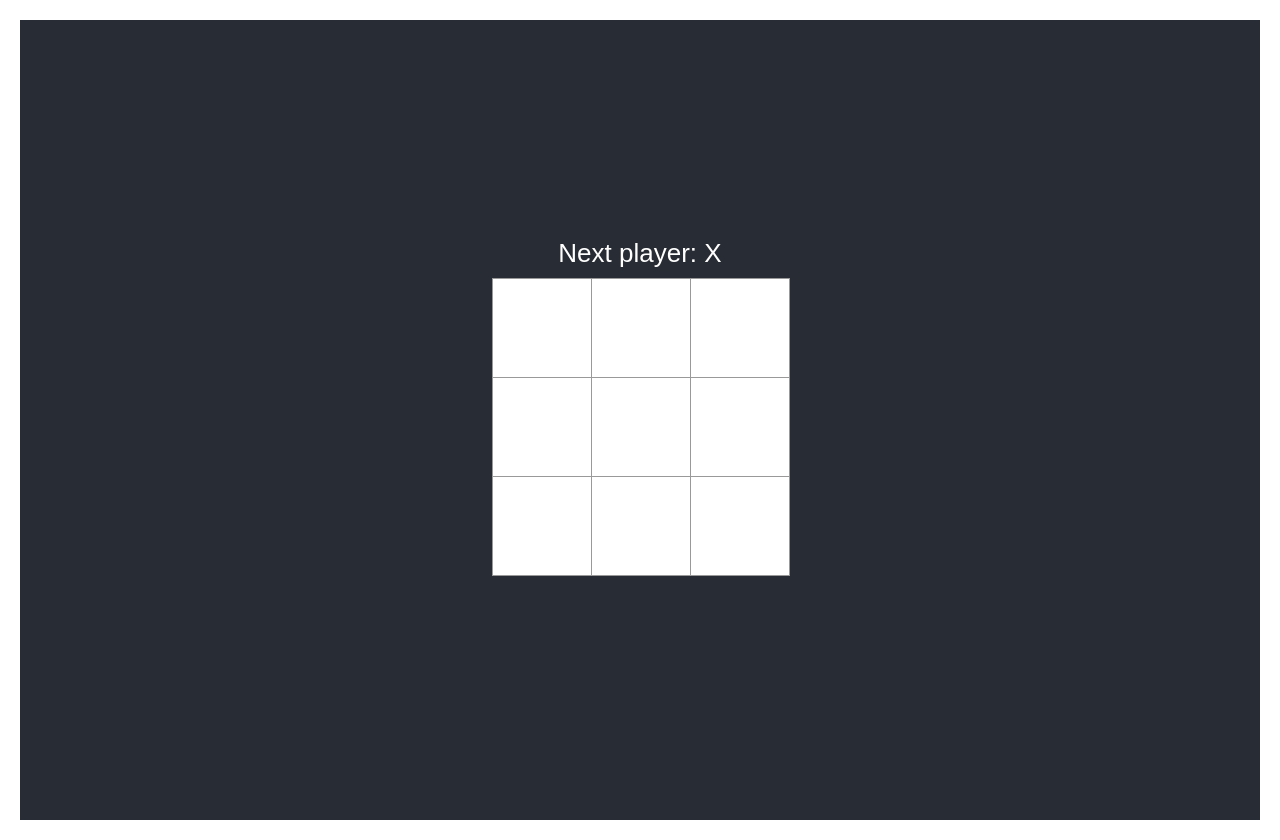
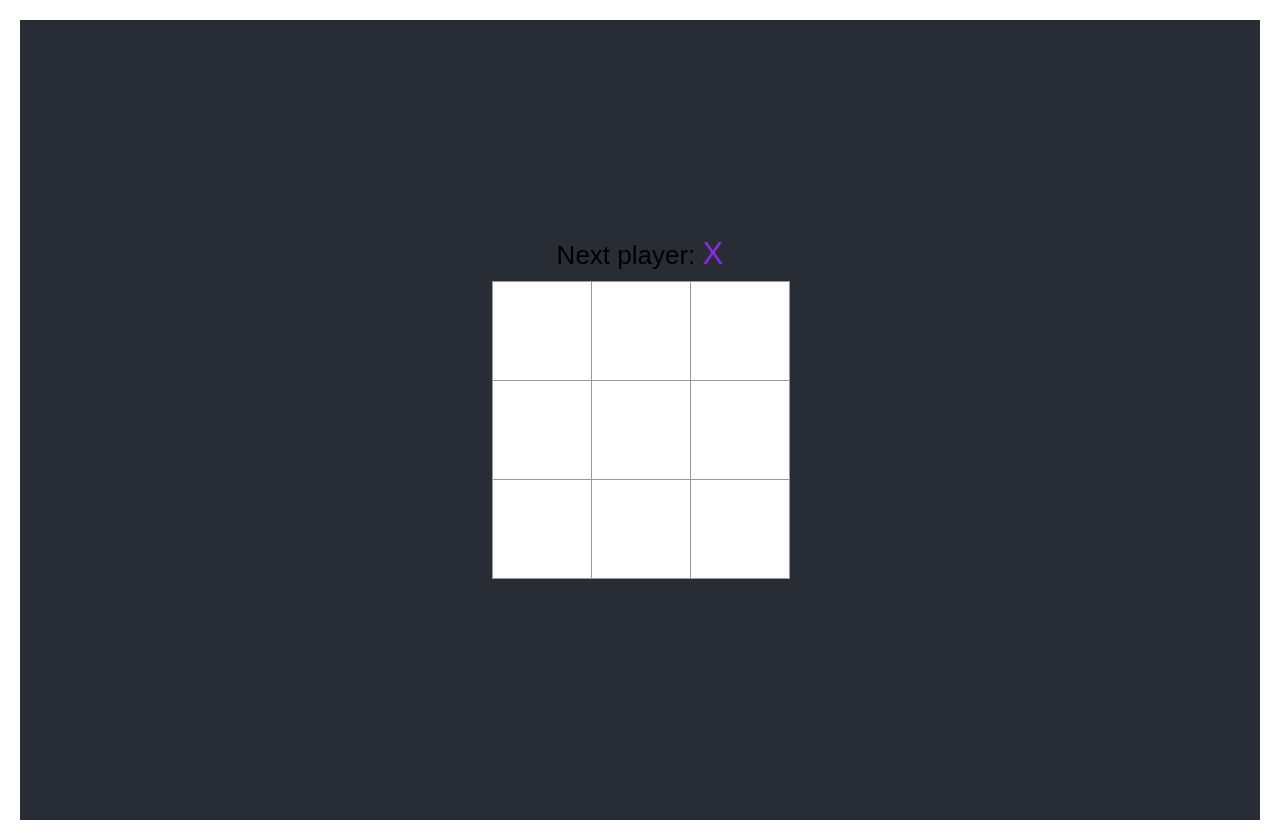
Before and after one commit to alireza-es/simple-react-game, a React (Create React App) app: page / in a window 1280 px wide. Built offline with nearby package versions, Linux system fonts and the light colour scheme.

Commit message:
Change Styles

```diff
--- a/src/components/board/Board.tsx
+++ b/src/components/board/Board.tsx
@@ -6,14 +6,19 @@ import './BoardStyle.scss'
 
 function Board(props: BoardProps & React.HTMLAttributes<HTMLDivElement>) {
 
-  const status = 'Next player: X';
-  const [state, setState] = React.useState<GamePlay>({squares: Array(9).fill(null)});
+  const [state, setState] = React.useState<GamePlay>({
+    squares: Array(9).fill(null),
+    xIsTheNextPlayer: true
+  });
+
+  const status = state.xIsTheNextPlayer ? 'X' : 'O';
 
   function handleClick(i: number) {
     const squares = state.squares.slice();
-    squares[i] = 'X';
+    squares[i] = state.xIsTheNextPlayer ? 'X': 'O';
     setState({
-      squares: squares
+      squares: squares,
+      xIsTheNextPlayer: !state.xIsTheNextPlayer
     });
   }
 
@@ -22,8 +27,8 @@ function Board(props: BoardProps & React.HTMLAttributes<HTMLDivElement>) {
   }
 
   return (
-      <div>
-        <div className="status">{status}</div>
+      <div className="board">
+        <div className="board-status">Next player: <span>{status}</span></div>
         <div className="board-row">
           {renderSquare(0)}
           {renderSquare(1)}
--- a/src/components/board/BoardStyle.scss
+++ b/src/components/board/BoardStyle.scss
@@ -1,12 +1,17 @@
-.board{
-  display: flex;
-}
-.board-row:after {
+.board {
+  color: black;
+
+  &-row:after {
     clear: both;
     content: "";
     display: table;
   }
 
-.status {
+  &-status {
     margin-bottom: 10px;
+    span {
+      color: blueviolet;
+      font-size: 1.2em;
     }
+  }
+}
--- a/src/models/GamePlay.tsx
+++ b/src/models/GamePlay.tsx
@@ -1,3 +1,4 @@
 export default interface GamePlay {
-  squares:Array<'X' | 'O' | null>;
+  squares: Array<'X' | 'O' | null>;
+  xIsTheNextPlayer: boolean;
 }
```
Lines whose indentation alone changed are shown as unchanged.
